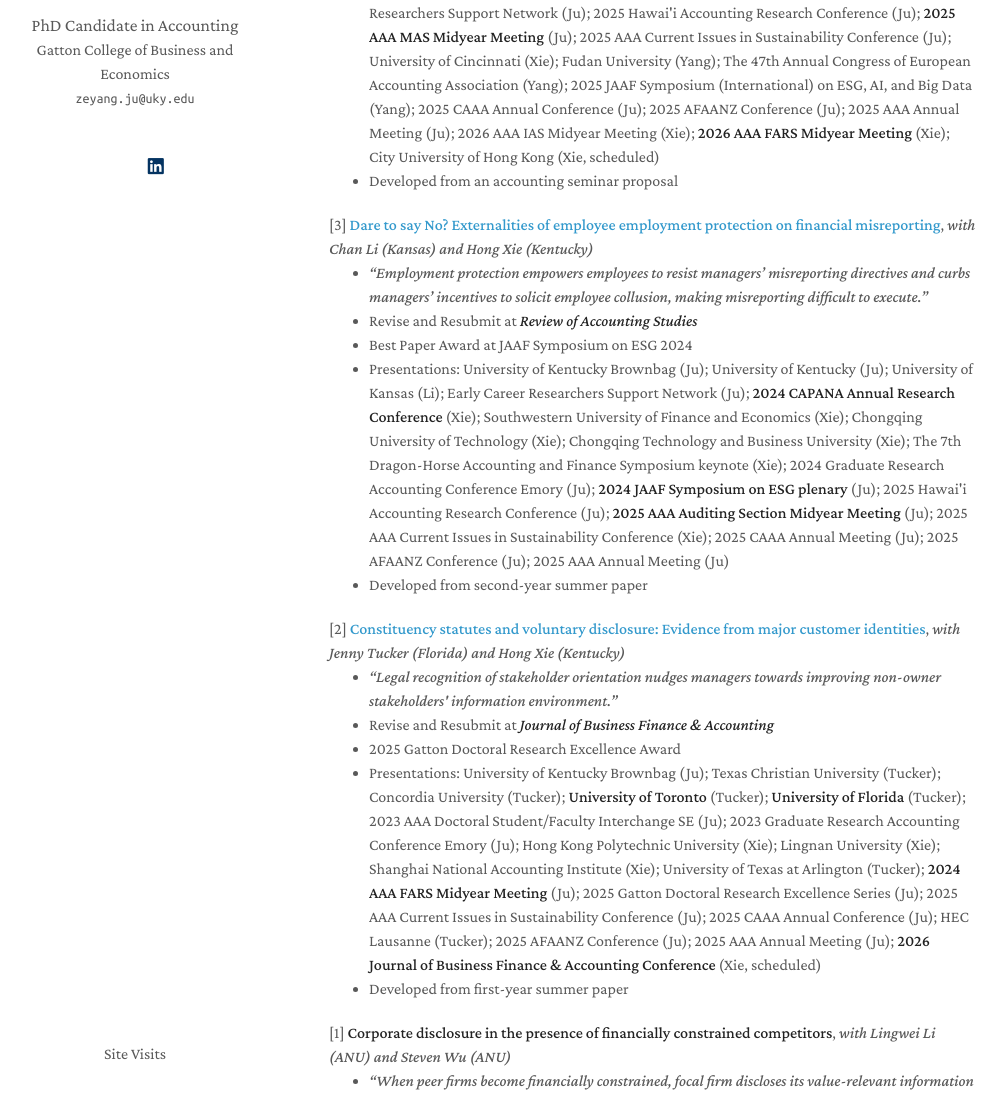
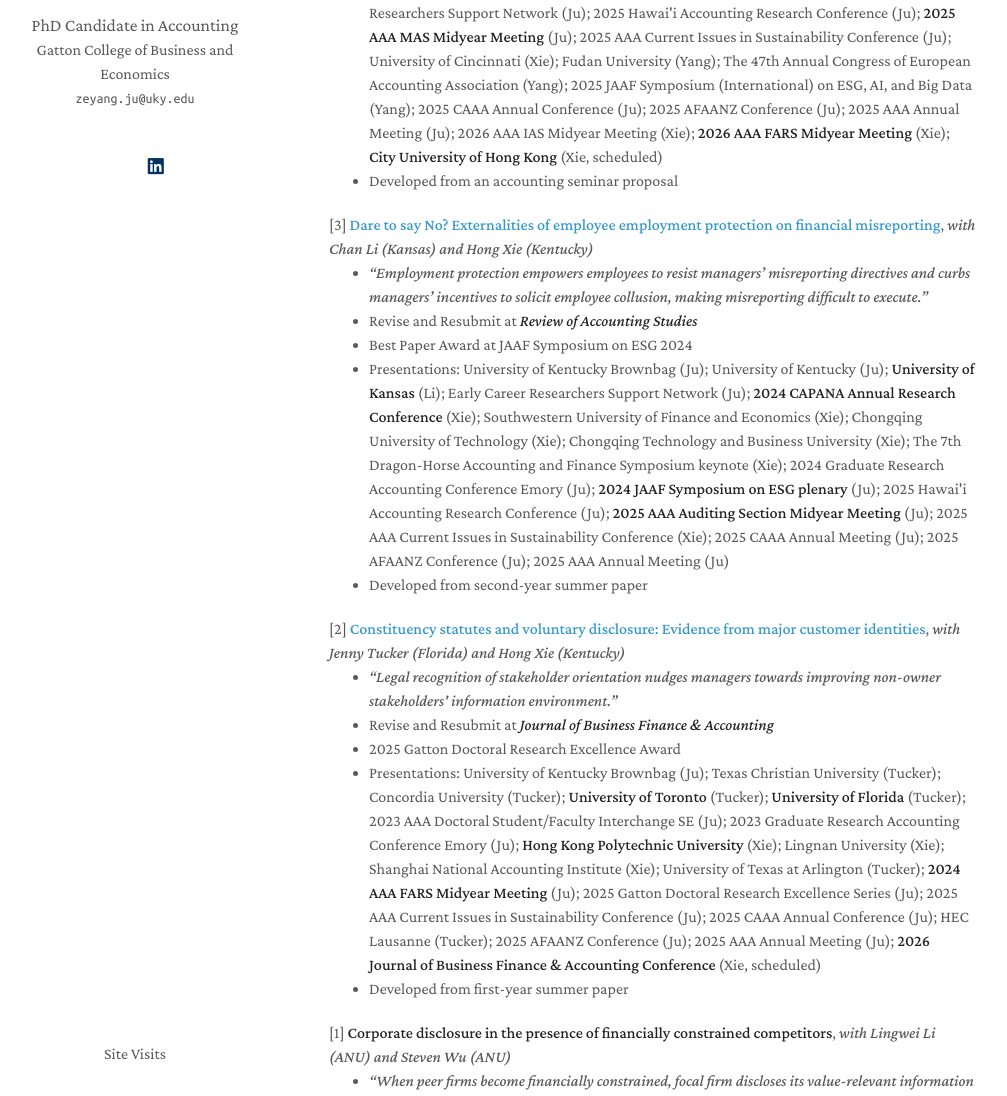
Before and after one commit to zeyang1225/zeyang1225.github.io, a Jekyll site: the page built from index.md, in a window 1280 px wide and 1400 px high, scrolled down 795 px. Shown: the part 304-1400 px from the top of the window, without its empty margins (141-1148 px from the left). Built offline with Jekyll 4.4.1, drawn with Linux system fonts in a browser that asks for light colours; nearby versions of some CDN libraries; comment, search, counter and statistics services are not loaded; a style sheet for code colours, icons or effects is not loaded; some of the changed text lies outside the part shown.

Commit message:
Update presentation details in research.md

```diff
--- a/_includes/research.md
+++ b/_includes/research.md
@@ -18,7 +18,7 @@ of Hong Kong-Shenzhen; <strong>Shanghai University of Finance and Economics</str
   <ul>
    <li> <em>“Cost sticky firms initially commit less to environmental initiatives because they cannot deploy multi-year resources to sustain committed initiatives especially during future downturns.”</em> <br></li>
      <li>  Revise and Resubmit at <strong><em>Contemporary Accounting Research</em></strong> <br></li>
-   <li>  Presentations: University of Kentucky Brownbag (Ju); 2024 Kentucky Accounting Colloquium (Ju); University of Kentucky (Ju); Chinese University of Hong Kong (Chen); Early Career Researchers Support Network (Ju); 2025 Hawai'i Accounting Research Conference (Ju); <strong>2025 AAA MAS Midyear Meeting</strong> (Ju); 2025 AAA Current Issues in Sustainability Conference (Ju); University of Cincinnati (Xie); Fudan University (Yang); The 47th Annual Congress of European Accounting Association (Yang); 2025 JAAF Symposium (International) on ESG, AI, and Big Data (Yang); 2025 CAAA Annual Conference (Ju); 2025 AFAANZ Conference (Ju); 2025 AAA Annual Meeting (Ju); 2026 AAA IAS Midyear Meeting (Xie); <strong>2026 AAA FARS Midyear Meeting</strong> (Xie); City University of Hong Kong (Xie, scheduled)</li>
+   <li>  Presentations: University of Kentucky Brownbag (Ju); 2024 Kentucky Accounting Colloquium (Ju); University of Kentucky (Ju); <strong>Chinese University of Hong Kong</strong>(Chen); Early Career Researchers Support Network (Ju); 2025 Hawai'i Accounting Research Conference (Ju); <strong>2025 AAA MAS Midyear Meeting</strong> (Ju); 2025 AAA Current Issues in Sustainability Conference (Ju); University of Cincinnati (Xie); Fudan University (Yang); The 47th Annual Congress of European Accounting Association (Yang); 2025 JAAF Symposium (International) on ESG, AI, and Big Data (Yang); 2025 CAAA Annual Conference (Ju); 2025 AFAANZ Conference (Ju); 2025 AAA Annual Meeting (Ju); 2026 AAA IAS Midyear Meeting (Xie); <strong>2026 AAA FARS Midyear Meeting</strong> (Xie); <strong>City University of Hong Kong</strong> (Xie, scheduled)</li>
    <li>  Developed from an accounting seminar proposal <br></li>
   </ul>
 </div>
@@ -29,7 +29,7 @@ of Hong Kong-Shenzhen; <strong>Shanghai University of Finance and Economics</str
   <li> <em>“Employment protection empowers employees to resist managers’ misreporting directives and curbs managers’ incentives to solicit employee collusion, making misreporting difficult to execute.”</em> <br></li>
    <li>  Revise and Resubmit at <strong><em>Review of Accounting Studies</em></strong> <br></li>
   <li>  Best Paper Award at JAAF Symposium on ESG 2024 <br></li>
-  <li>  Presentations: University of Kentucky Brownbag (Ju); University of Kentucky (Ju); University of Kansas (Li); Early Career Researchers Support Network (Ju); <strong>2024 CAPANA Annual Research Conference</strong> (Xie); Southwestern University of Finance and Economics (Xie); Chongqing University of Technology (Xie); Chongqing Technology and Business University (Xie); The 7th Dragon-Horse Accounting and Finance Symposium keynote (Xie); 2024 Graduate Research Accounting Conference Emory (Ju); <strong>2024 JAAF Symposium on ESG plenary</strong> (Ju); 2025 Hawai'i Accounting Research Conference (Ju); <strong>2025 AAA Auditing Section Midyear Meeting</strong> (Ju); 2025 AAA Current Issues in Sustainability Conference (Xie); 2025 CAAA Annual Meeting (Ju); 2025 AFAANZ Conference (Ju); 2025 AAA Annual Meeting (Ju)</li>
+  <li>  Presentations: University of Kentucky Brownbag (Ju); University of Kentucky (Ju); <strong>University of Kansas</strong> (Li); Early Career Researchers Support Network (Ju); <strong>2024 CAPANA Annual Research Conference</strong> (Xie); Southwestern University of Finance and Economics (Xie); Chongqing University of Technology (Xie); Chongqing Technology and Business University (Xie); The 7th Dragon-Horse Accounting and Finance Symposium keynote (Xie); 2024 Graduate Research Accounting Conference Emory (Ju); <strong>2024 JAAF Symposium on ESG plenary</strong> (Ju); 2025 Hawai'i Accounting Research Conference (Ju); <strong>2025 AAA Auditing Section Midyear Meeting</strong> (Ju); 2025 AAA Current Issues in Sustainability Conference (Xie); 2025 CAAA Annual Meeting (Ju); 2025 AFAANZ Conference (Ju); 2025 AAA Annual Meeting (Ju)</li>
   <li>  Developed from second-year summer paper <br></li>
 
  </ul>
@@ -41,7 +41,7 @@ of Hong Kong-Shenzhen; <strong>Shanghai University of Finance and Economics</str
   <li> <em>“Legal recognition of stakeholder orientation nudges managers towards improving non-owner stakeholders' information environment.”</em> <br></li>
      <li>  Revise and Resubmit at <strong><em>Journal of Business Finance & Accounting</em></strong> <br></li>
   <li>  2025 Gatton Doctoral Research Excellence Award <br></li>
-   <li>  Presentations: University of Kentucky Brownbag (Ju); Texas Christian University (Tucker); Concordia University (Tucker); <strong>University of Toronto</strong> (Tucker); <strong>University of Florida</strong> (Tucker); 2023 AAA Doctoral Student/Faculty Interchange SE (Ju); 2023 Graduate Research Accounting Conference Emory (Ju); Hong Kong Polytechnic University (Xie); Lingnan University (Xie); Shanghai National Accounting Institute (Xie); University of Texas at Arlington (Tucker); <strong>2024 AAA FARS Midyear Meeting</strong> (Ju); 2025 Gatton Doctoral Research Excellence Series (Ju); 2025 AAA Current Issues in Sustainability Conference (Ju); 2025 CAAA Annual Conference (Ju); HEC Lausanne (Tucker); 2025 AFAANZ Conference (Ju); 2025 AAA Annual Meeting (Ju); <strong>2026 Journal of Business Finance & Accounting Conference</strong> (Xie, scheduled)</li>
+   <li>  Presentations: University of Kentucky Brownbag (Ju); Texas Christian University (Tucker); Concordia University (Tucker); <strong>University of Toronto</strong> (Tucker); <strong>University of Florida</strong> (Tucker); 2023 AAA Doctoral Student/Faculty Interchange SE (Ju); 2023 Graduate Research Accounting Conference Emory (Ju); <strong>Hong Kong Polytechnic University</strong> (Xie); Lingnan University (Xie); Shanghai National Accounting Institute (Xie); University of Texas at Arlington (Tucker); <strong>2024 AAA FARS Midyear Meeting</strong> (Ju); 2025 Gatton Doctoral Research Excellence Series (Ju); 2025 AAA Current Issues in Sustainability Conference (Ju); 2025 CAAA Annual Conference (Ju); HEC Lausanne (Tucker); 2025 AFAANZ Conference (Ju); 2025 AAA Annual Meeting (Ju); <strong>2026 Journal of Business Finance & Accounting Conference</strong> (Xie, scheduled)</li>
   <li> Developed from first-year summer paper <br></li>
   </ul>
 </div>
```
